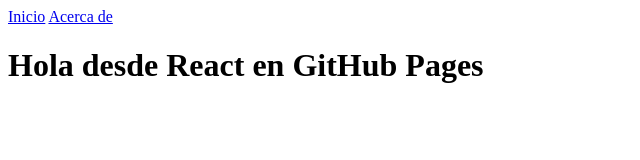
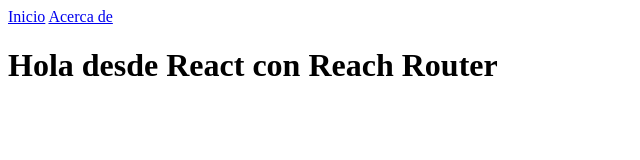
Before and after one commit to sucendo/geoperfil, a React app: page / in a window 1280 px wide. Shown: the top 160 px of the page, without its empty margins (0-640 px from the left). Built offline with nearby package versions, Linux system fonts and the light colour scheme; the HTML template or start-up script is replaced by a standard one.

Commit message:
Update Home.js

```diff
--- a/src/components/Home.js
+++ b/src/components/Home.js
@@ -3,7 +3,7 @@
 const Home = () => {
   return (
     <div>
-      <h1>Hola desde React en GitHub Pages</h1>
+      <h1>Hola desde React con Reach Router</h1>
     </div>
   );
 };
```
